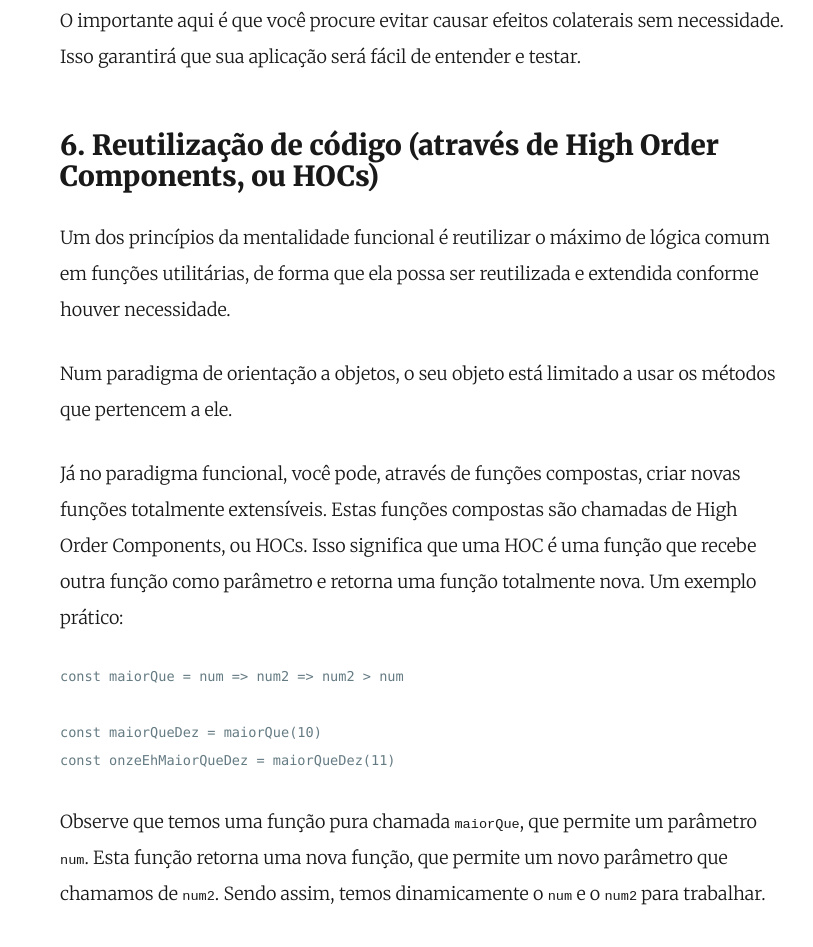
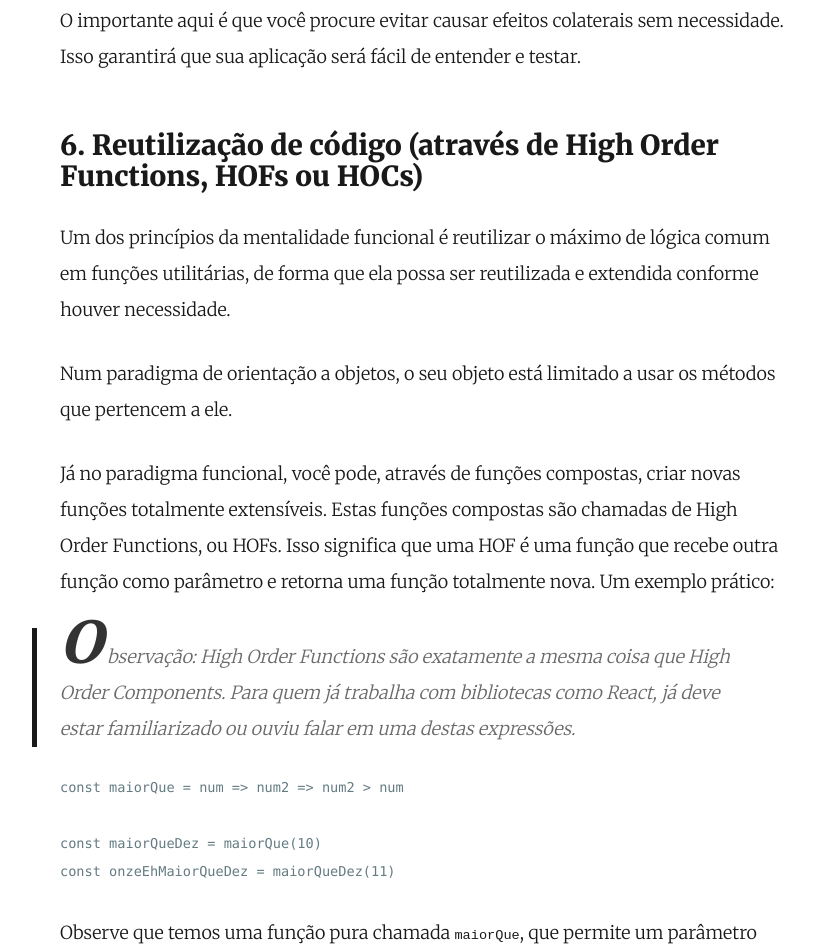
Before and after one commit to lhas-dev/01dev.codes, a Gatsby site: page /intro-programacao-funcional-js/ in a window 1280 px wide. Shown: the part 5211-6158 px from the top of the page, without its empty margins (215-1028 px from the left). Built offline with nearby package versions, Linux system fonts and the light colour scheme; Gatsby itself is replaced by a stand-in of ours; some packages are replaced by stand-ins of ours; code samples lack their colours; a web font is replaced by a local one.

Commit message:
corrigido texto

````diff
--- a/content/blog/intro-programacao-funcional-js/index.md
+++ b/content/blog/intro-programacao-funcional-js/index.md
@@ -99,13 +99,15 @@ Como comentado acima, efeitos colaterais são qualquer mudança no estado de uma
 
 O importante aqui é que você procure evitar causar efeitos colaterais sem necessidade. Isso garantirá que sua aplicação será fácil de entender e testar.
 
-## 6. Reutilização de código (através de High Order Components, ou HOCs)
+## 6. Reutilização de código (através de High Order Functions, HOFs ou HOCs)
 
 Um dos princípios da mentalidade funcional é reutilizar o máximo de lógica comum em funções utilitárias, de forma que ela possa ser reutilizada e extendida conforme houver necessidade.
 
 Num paradigma de orientação a objetos, o seu objeto está limitado a usar os métodos que pertencem a ele.
 
-Já no paradigma funcional, você pode, através de funções compostas, criar novas funções totalmente extensíveis. Estas funções compostas são chamadas de High Order Components, ou HOCs. Isso significa que uma HOC é uma função que recebe outra função como parâmetro e retorna uma função totalmente nova. Um exemplo prático:
+Já no paradigma funcional, você pode, através de funções compostas, criar novas funções totalmente extensíveis. Estas funções compostas são chamadas de High Order Functions, ou HOFs. Isso significa que uma HOF é uma função que recebe outra função como parâmetro e retorna uma função totalmente nova. Um exemplo prático:
+
+> Observação: High Order Functions são exatamente a mesma coisa que High Order Components. Para quem já trabalha com bibliotecas como React, já deve estar familiarizado ou ouviu falar em uma destas expressões.
 
 ```js
 const maiorQue = num => num2 => num2 > num
````
